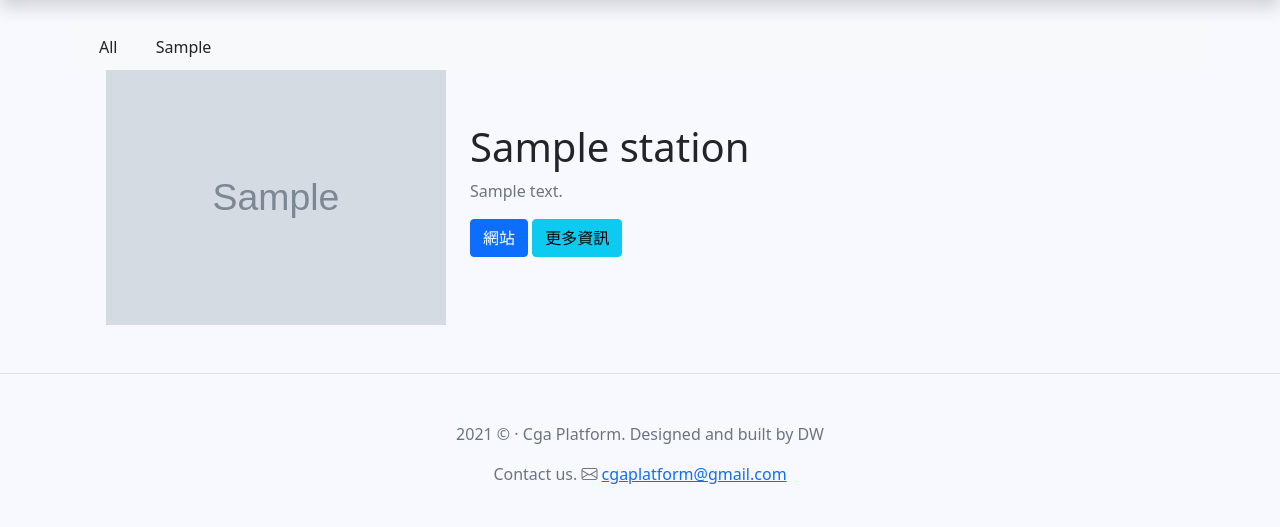
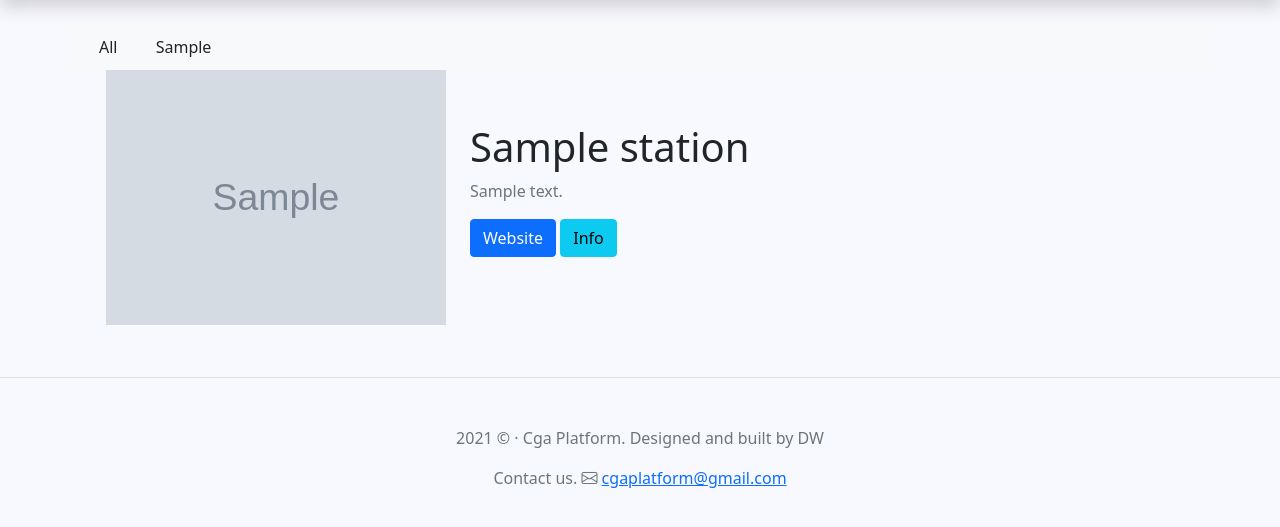
Before and after one commit to Maxium1997/CGA_Platform, a Django app: template ocean_station/templates/ocean_station/regions.html in a window 1280 px wide. Shown: the part 56-583 px from the top of the page. Run offline with Django 3.2, Linux system fonts and the light colour scheme; tables that the repository leaves empty hold one stand-in row (values such as "Sample post"); the template is opened without the code that fills it: values that come from a table or form of the project are taken from there, most other values are stand-ins (such as "Sample title", 1, 10 or a date in 2020); grey boxes marked "Sample" are stand-in pictures; some libraries are stand-ins or nearby versions.

Commit message:
Modified the layout of ocean station. Added the exception process into ocean station info to solve the Content Object Does Not Exist.

```diff
--- a/ocean_station/templates/ocean_station/all.html
+++ b/ocean_station/templates/ocean_station/all.html
@@ -16,7 +16,7 @@ Ocean Station
         </div>
 
         {% for station in stations %}
-        <div class="col-lg-12 col-md-6">
+        <div class="col-lg-12 col-sm-6 mb-1">
             <div class="container-fluid">
                 <div class="row align-items-center">
                     <div class="col-lg-4 col-md-12">
@@ -31,7 +31,7 @@ Ocean Station
                         <p class="text-muted">{{ station.address }}</p>
                         <p>
                             <button class="btn btn-primary" onclick="window.open('{{ station.fans_page_url }}');">Website</button>
-                            <a class="btn btn-info" href="{% url 'station_info' station.slug %}">More info</a>
+                            <a class="btn btn-info" href="{% url 'station_info' station.slug %}">Info</a>
                         </p>
                     </div>
                 </div>
--- a/ocean_station/templates/ocean_station/info.html
+++ b/ocean_station/templates/ocean_station/info.html
@@ -8,8 +8,8 @@ Ocean Station
 
 {% block body %}
 <div class="container">
-    <div class="row justify-content-center">
-        <div class="col-lg-6">
+    <div class="row justify-content-center align-items-center">
+        <div class="col-md-6">
             {% if station.images %}
             <img src="{{ station.images.url }}" width="100%">
             {% else %}
@@ -17,7 +17,7 @@ Ocean Station
             {% endif %}
         </div>
         {% if overview %}
-        <div class="col-lg-4 h5 fw-light">
+        <div class="col-md-6 h5 fw-light">
             <p>
                 {{ overview|linebreaks|safe }}
             </p>
--- a/ocean_station/templates/ocean_station/regions.html
+++ b/ocean_station/templates/ocean_station/regions.html
@@ -19,9 +19,8 @@ Ocean Station
             {% endfor %}
         </div>
 
-
         {% for station in stations %}
-        <div class="col-lg-12 col-md-6">
+        <div class="col-lg-12 col-sm-6 mb-1">
             <div class="container-fluid">
                 <div class="row align-items-center">
                     <div class="col-lg-4 col-md-12">
@@ -35,8 +34,8 @@ Ocean Station
                         <h1 class="fw-light">{{ station.name }}</h1>
                         <p class="text-muted">{{ station.address }}</p>
                         <p>
-                            <button class="btn btn-primary" onclick="window.open('{{ station.fans_page_url }}');">網站</button>
-                            <a class="btn btn-info" href="{% url 'station_info' station.slug %}">更多資訊</a>
+                            <button class="btn btn-primary" onclick="window.open('{{ station.fans_page_url }}');">Website</button>
+                            <a class="btn btn-info" href="{% url 'station_info' station.slug %}">Info</a>
                         </p>
                     </div>
                 </div>
--- a/templates/index.html
+++ b/templates/index.html
@@ -13,6 +13,7 @@ CGA Platform
 <!--            <h1 class="display-4 fw-normal">CGA Platform</h1>-->
 <!--            <p class="lead fw-normal">The Coast Guard Administration of the Ocean Affairs Council, also known as the Taiwan Coast Guard or R.O.C. Coast Guard, is charged with maintaining law and order, protecting the resources of the territorial waters of the Republic of China (Taiwan).</p>-->
 <!--            <a class="btn btn-outline-primary" href="#">Coming soon</a>-->
+            <h3 class="fw-light">CGA Platform</h3>
             <h1 class="fw-normal display-1">Oh. So. Pro.</h1>
         </div>
         <div class="product-device shadow-sm d-none d-md-block"></div>
```
Also changed, not shown: ocean_station/views.py (+17 -2 lines).
